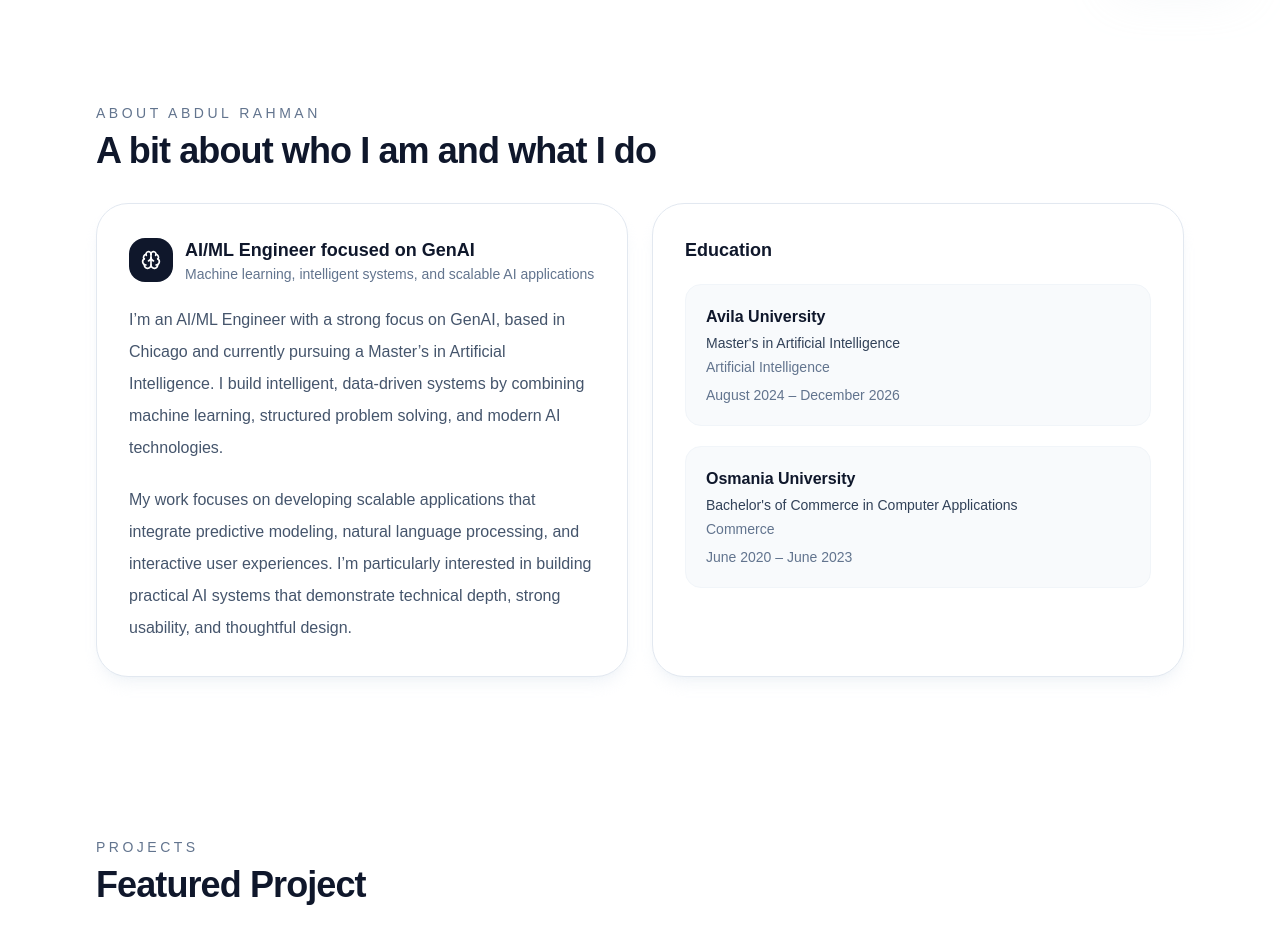
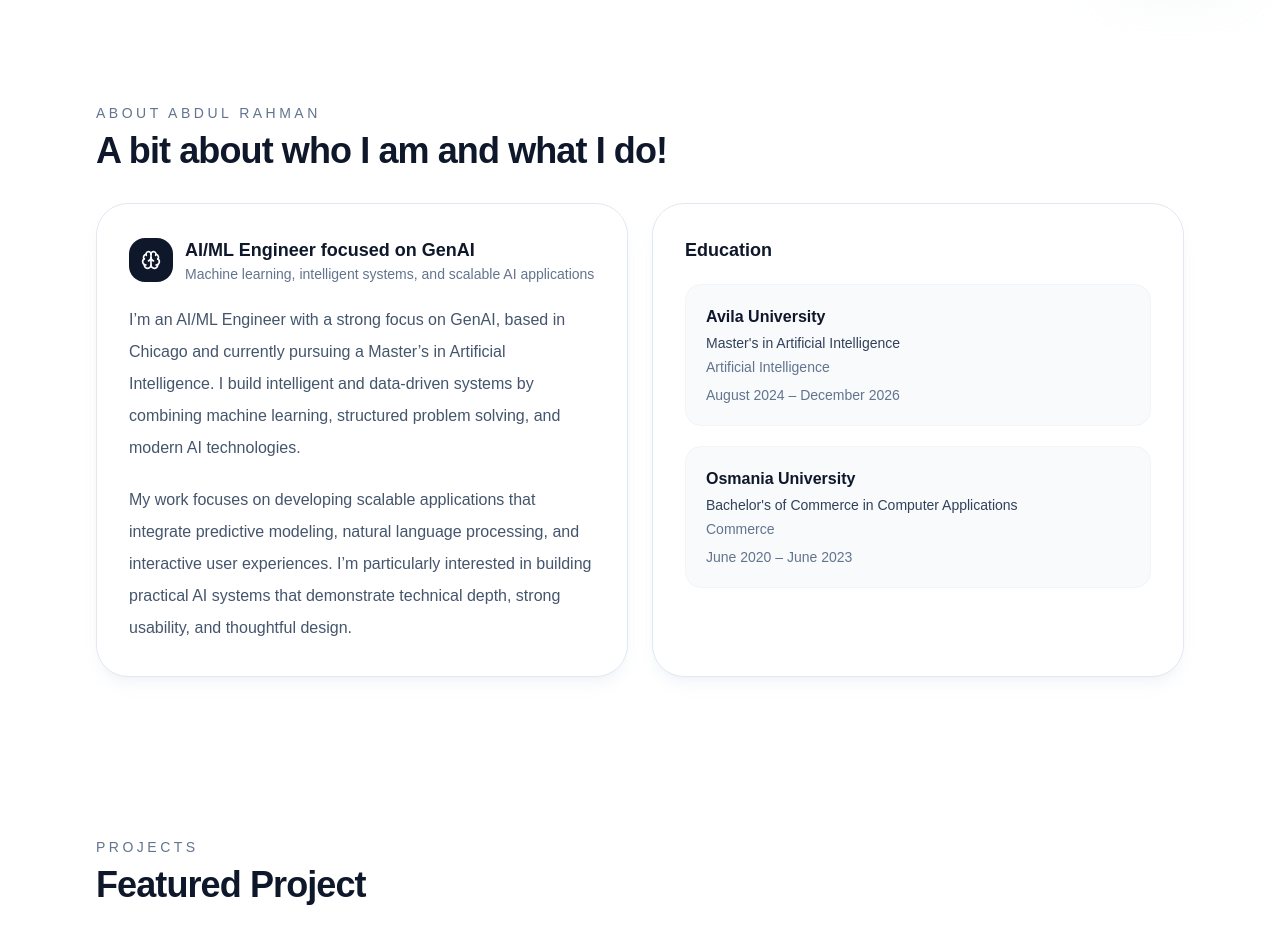
Before and after one commit to abdulxrahman-ai/abdulrahman, a Next.js app: page / in a window 1280 px wide. Shown: the part 800-1728 px from the top of the page. Built offline with nearby package versions, Linux system fonts and the light colour scheme.

Commit message:
Update page.tsx

```diff
--- a/app/page.tsx
+++ b/app/page.tsx
@@ -332,7 +332,7 @@ export default function Page() {
           </div>
         </Section>
 
-        <Section id="about" eyebrow="About Abdul Rahman" title="A bit about who I am and what I do">
+        <Section id="about" eyebrow="About Abdul Rahman" title="A bit about who I am and what I do!">
   <div className="grid gap-6 lg:grid-cols-2">
     <div className="rounded-[2rem] border border-slate-200 bg-white p-8 shadow-lg shadow-slate-200/40">
       <div className="mb-5 flex items-center gap-3">
@@ -346,7 +346,7 @@ export default function Page() {
       </div>
 
       <p className="text-base leading-8 text-slate-600">
-        I’m an AI/ML Engineer with a strong focus on GenAI, based in Chicago and currently pursuing a Master’s in Artificial Intelligence. I build intelligent, data-driven systems by combining machine learning, structured problem solving, and modern AI technologies.
+        I’m an AI/ML Engineer with a strong focus on GenAI, based in Chicago and currently pursuing a Master’s in Artificial Intelligence. I build intelligent and data-driven systems by combining machine learning, structured problem solving, and modern AI technologies.
       </p>
 
       <p className="mt-5 text-base leading-8 text-slate-600">
```
